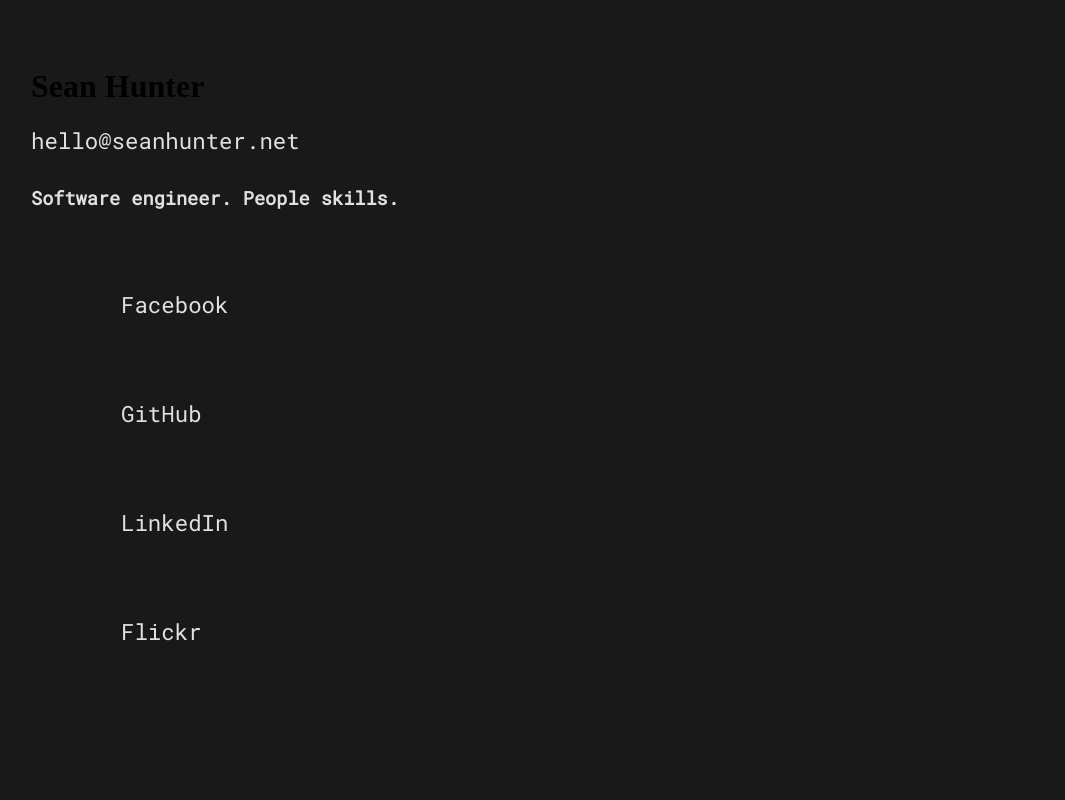
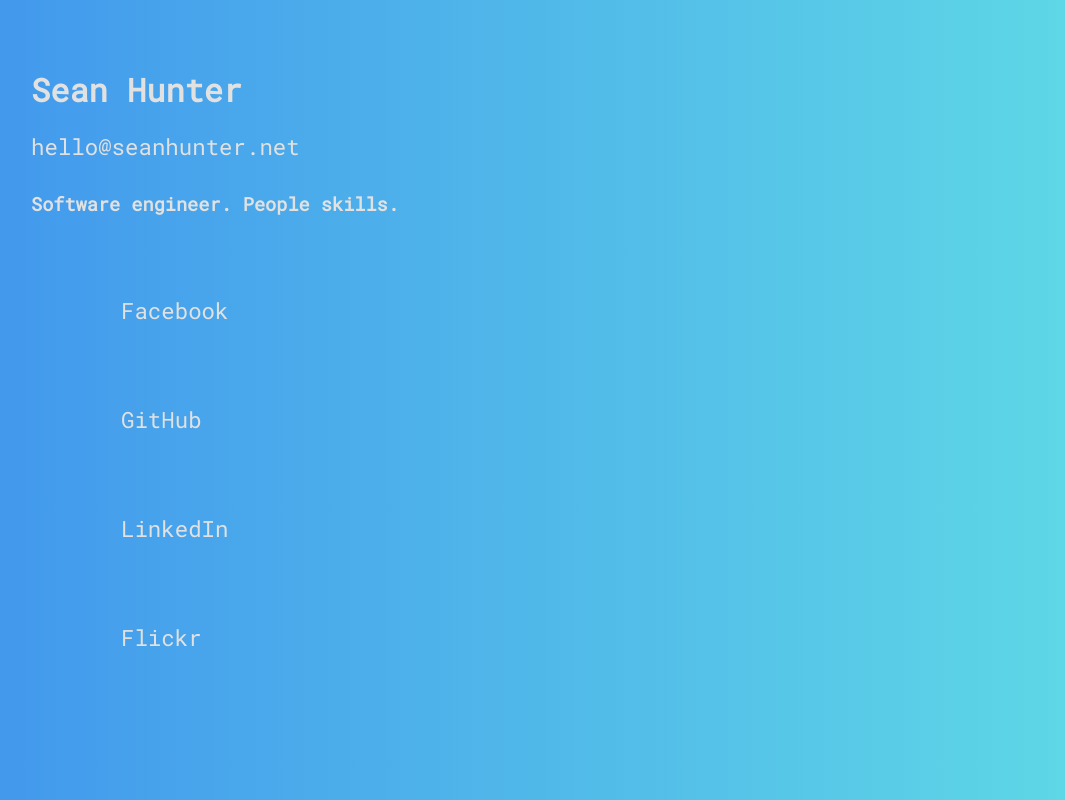
Before and after one commit to sthunter/sthunter.github.io, a plain HTML site: page index.html in a window 1280 px wide. Shown: the whole page, without its empty margins (37-1102 px from the left). Drawn offline with Linux system fonts and the light colour scheme; a web font is replaced by a local one.

Commit message:
recolored background

```diff
--- a/main.css
+++ b/main.css
@@ -16,13 +16,14 @@ background: -ms-linear-gradient(left, rgba(21,26,16,1) 0%, rgba(71,77,66,1) 100%
 background: linear-gradient(to right, rgba(21,26,16,1) 0%, rgba(71,77,66,1) 100%);
 filter: progid:DXImageTransform.Microsoft.gradient( startColorstr='#151a10', endColorstr='#474d42', GradientType=1 );tr='#1a2610', endColorstr='#474d42', GradientType=1 );*/
 
-/*background: #c8d7dc;
-background: -moz-linear-gradient(left, #c8d7dc 0%, #e3eaed 63%, #f2f5f6 100%);
-background: -webkit-linear-gradient(left, #c8d7dc 0%,#e3eaed 63%,#f2f5f6 100%);
-background: linear-gradient(to right, #c8d7dc 0%,#e3eaed 63%,#f2f5f6 100%);
-filter: progid:DXImageTransform.Microsoft.gradient( startColorstr='#c8d7dc', endColorstr='#f2f5f6',GradientType=1 );*/
+background: #4297ed;
+background: -moz-linear-gradient(left,  #4297ed 0%, #62e1e5 100%);
+background: -webkit-linear-gradient(left,  #4297ed 0%,#62e1e5 100%);
+background: linear-gradient(to right,  #4297ed 0%,#62e1e5 100%);
+filter: progid:DXImageTransform.Microsoft.gradient( startColorstr='#4297ed', endColorstr='#62e1e5',GradientType=1 );
 
-background: rgb(25, 25, 25)
+
+/*background: rgb(25, 25, 25)*/
 
 }
 
@@ -54,6 +55,13 @@ a:visited {
     }
 }
 
+#name {
+	font-family: 'Roboto Mono';
+  font-size: 2rem;
+	color:rgb(225, 225, 225);
+	text-decoration: none;
+}
+
 ul {
 	margin-top: 50px;
 }
@@ -68,6 +76,4 @@ li {
 	position: center;
 	font-color: black;
 	padding: 30px;
-
-
 }
```
